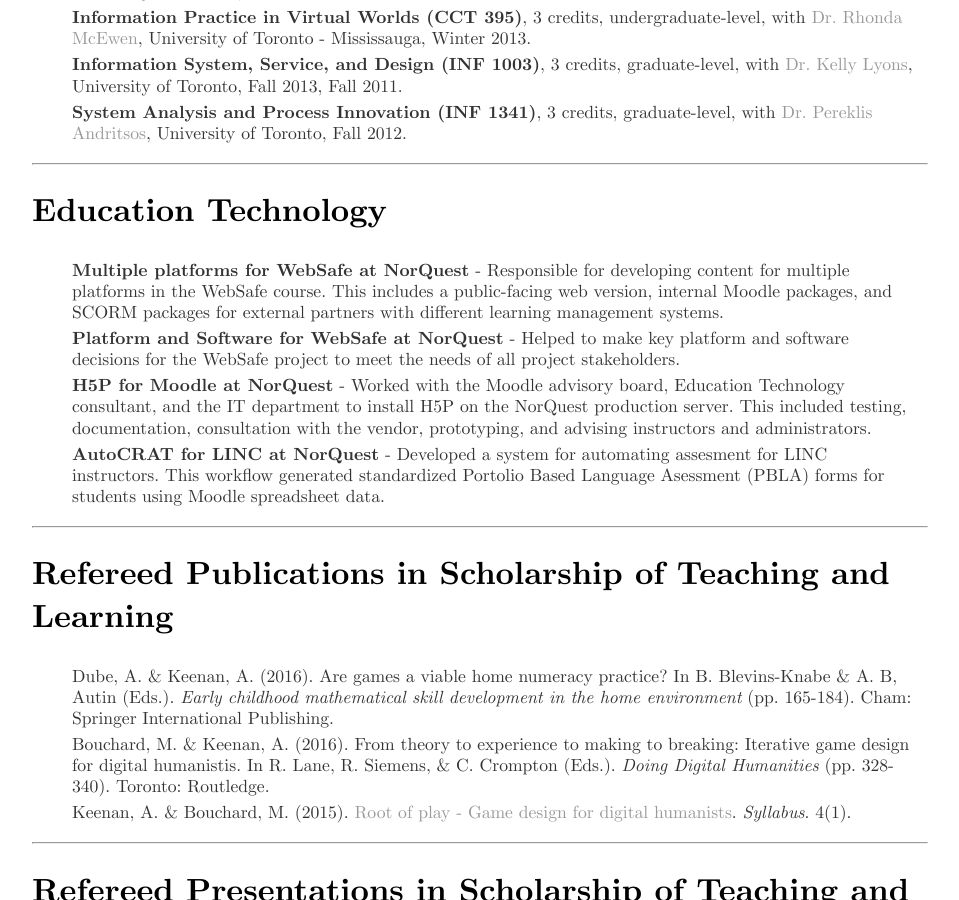
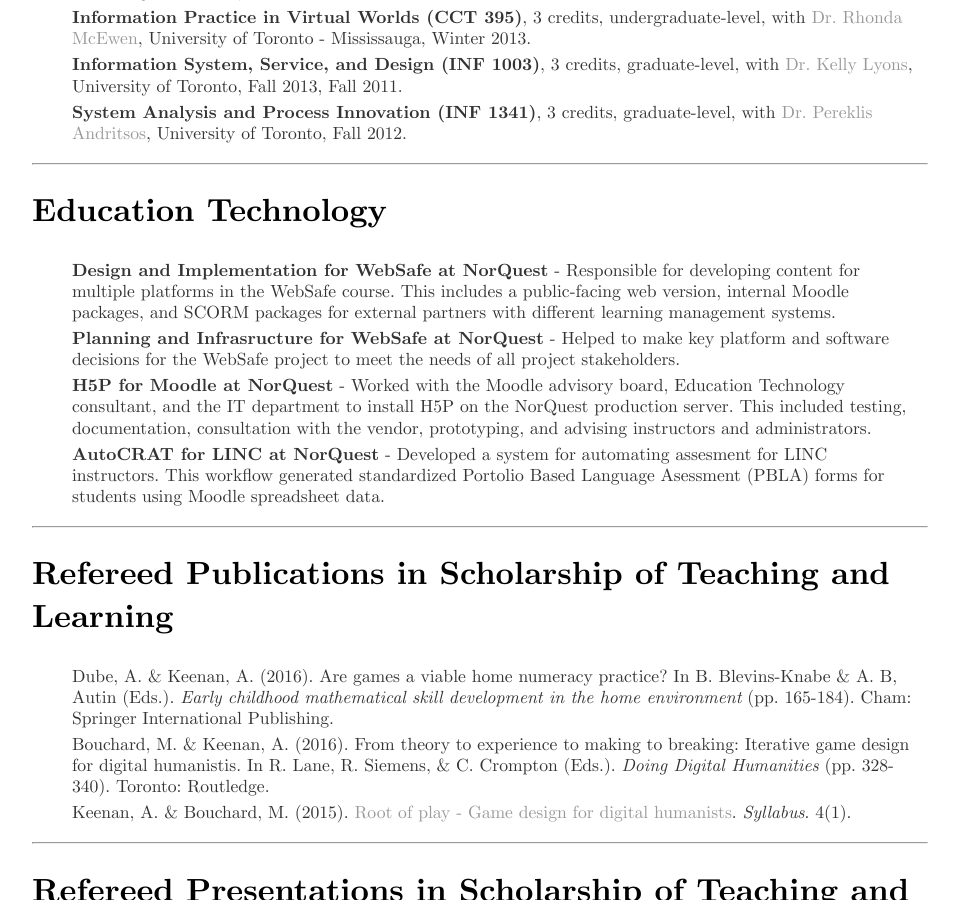
Before and after one commit to bigrube77/bigrube77.github.io, a Jekyll site: the page built from teaching/index.html, in a window 1280 px wide and 900 px high, scrolled down 728 px. Shown: the whole window, without its empty margins (160-1119 px from the left). Built offline with Jekyll 4.4.1, drawn with Linux system fonts in a browser that asks for light colours.

Commit message:
headings

```diff
--- a/teaching/index.html
+++ b/teaching/index.html
@@ -56,9 +56,9 @@ title: Teaching, Andrew Keenan, Ph.D
 <ul>
 
 
-    <li><b>Multiple platforms for WebSafe at NorQuest</b> - Responsible for developing content for multiple platforms in the WebSafe course. This includes a public-facing web version, internal Moodle packages, and SCORM packages for external partners with different learning management systems.
+    <li><b>Design and Implementation for WebSafe at NorQuest</b> - Responsible for developing content for multiple platforms in the WebSafe course. This includes a public-facing web version, internal Moodle packages, and SCORM packages for external partners with different learning management systems.
 
-    <li><b>Platform and Software for WebSafe at NorQuest</b> - Helped to make key platform and software decisions for the WebSafe project to meet the needs of all project stakeholders.
+    <li><b>Planning and Infrasructure for WebSafe at NorQuest</b> - Helped to make key platform and software decisions for the WebSafe project to meet the needs of all project stakeholders.
 
     <li><b>H5P for Moodle at NorQuest</b> - Worked with the Moodle advisory board, Education Technology consultant, and the IT department to install H5P on the NorQuest production server. This included testing, documentation, consultation with the vendor, prototyping, and advising instructors and administrators.
 
```
